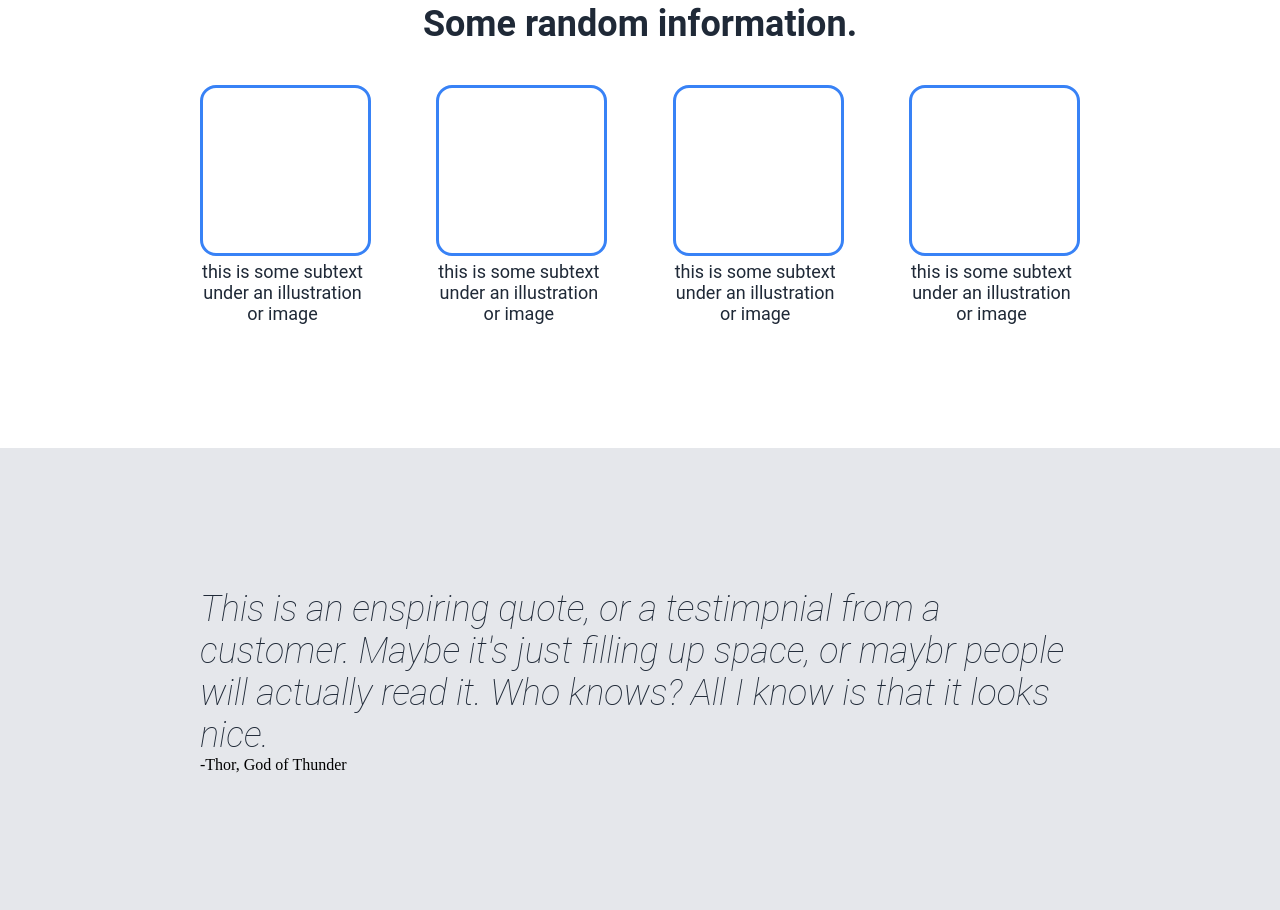
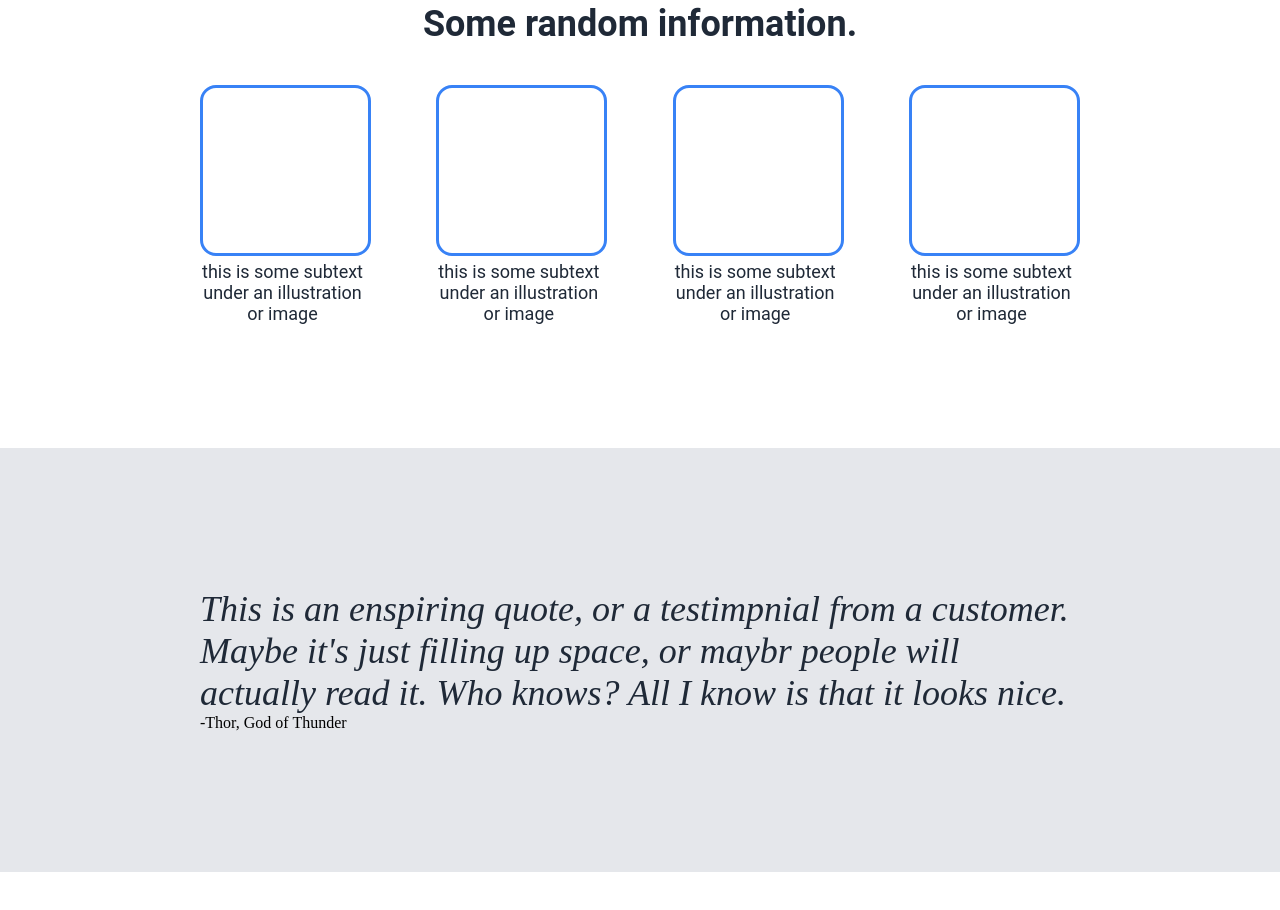
Before and after one commit to dhulkifl-a/landing_page, a plain HTML site: page index.html in a window 1280 px wide. Shown: the part 547-1457 px from the top of the page. After the commit the page ends 1419 px from the top, so only its background shows below. Drawn offline with Linux system fonts and the light colour scheme.

Commit message:
Add roboto light

```diff
--- a/styles.css
+++ b/styles.css
@@ -130,6 +130,7 @@ button {
 .quote {
     font-size: 36px;
     color: #1f2937;
+    font-family: "Roboto Light-italic";
     font-style: italic;
-    font-weight: 100;
+
 }
```
